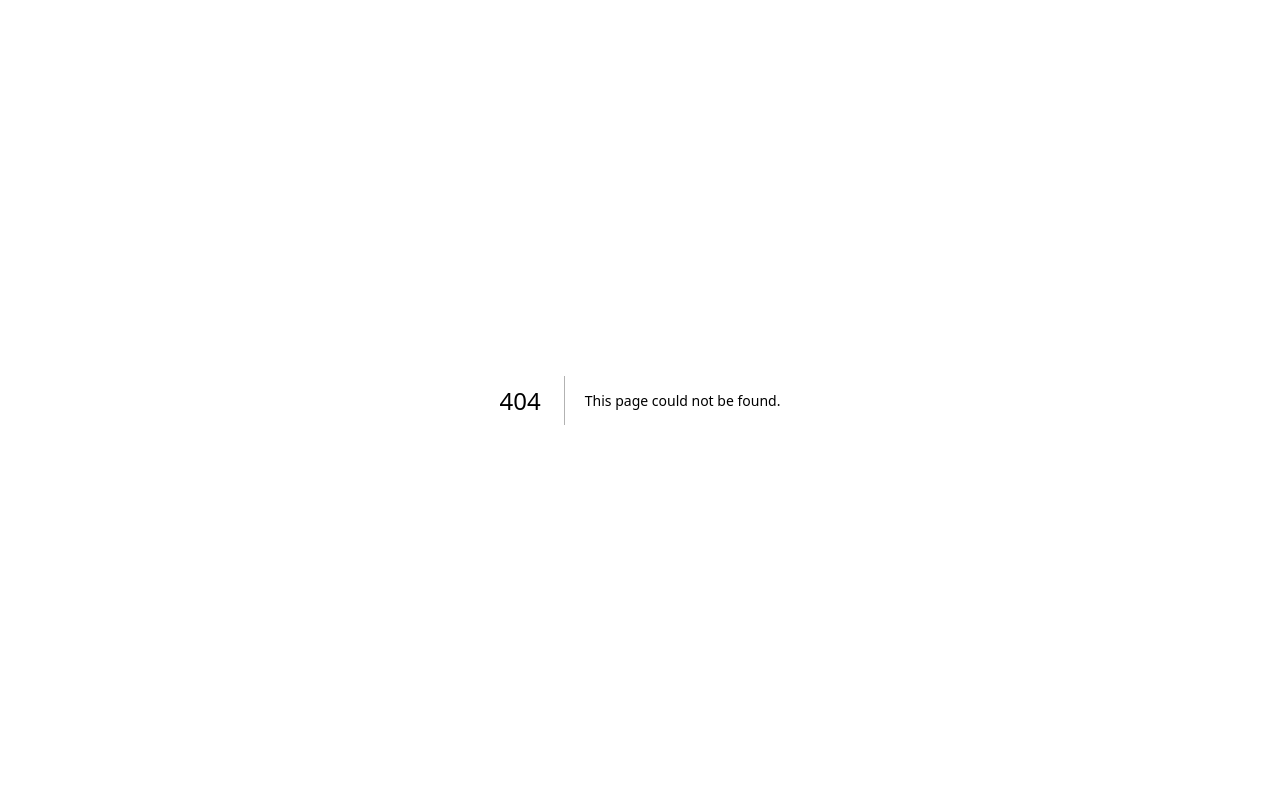
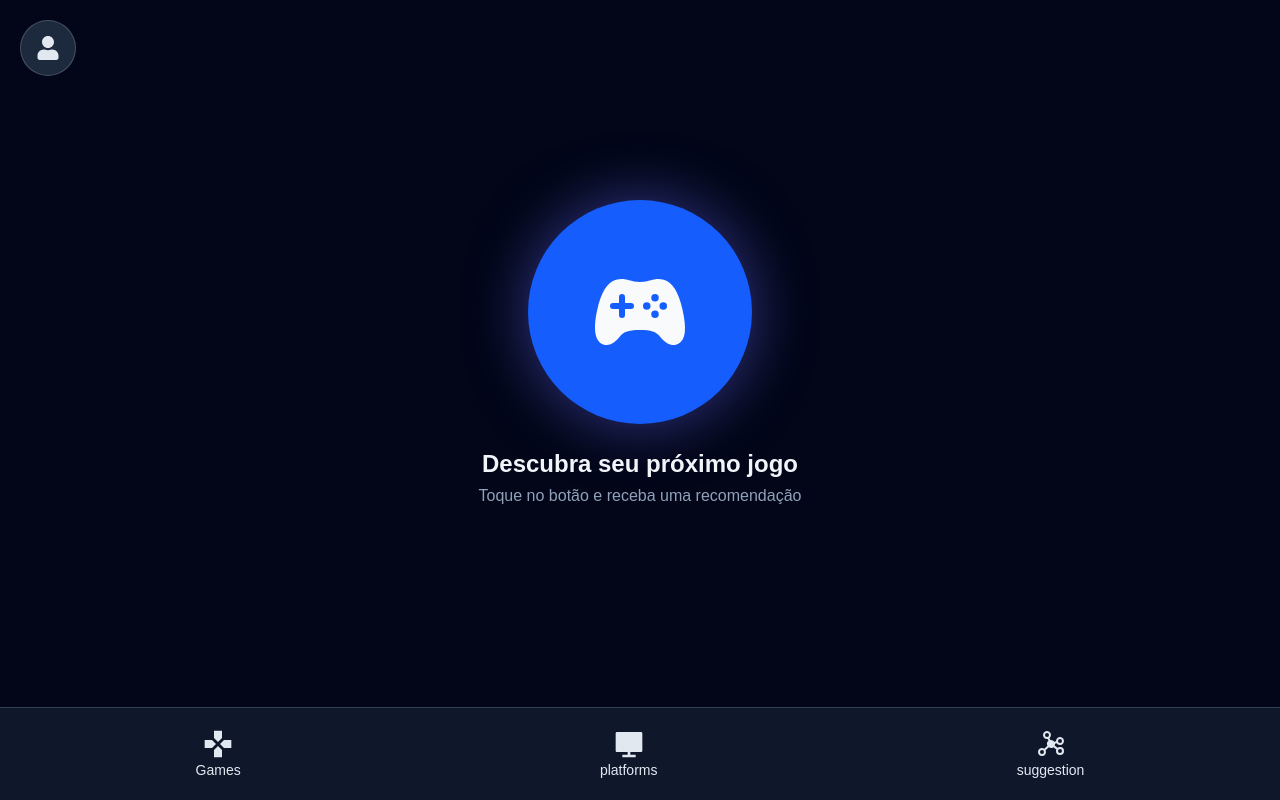
Before and after one commit to retr0lbb/nextplay, a Next.js app: page /home in a window 1280 px wide. Before the commit this address had no page. Built offline with nearby package versions, Linux system fonts and the light colour scheme.

Commit message:
feat: add home page

```diff
--- /dev/null
+++ b/src/app/home/page.tsx
@@ -0,0 +1,66 @@
+import { FaUser } from "react-icons/fa";
+import { MdGamepad } from "react-icons/md";
+import { PiGraphFill } from "react-icons/pi";
+import { RiComputerFill } from "react-icons/ri";
+import { IoGameController } from "react-icons/io5";
+import Link from "next/link";
+
+export default function HomePage() {
+  return (
+    <main className="w-full h-svh bg-slate-950 flex flex-col relative">
+      <div className="absolute top-5 left-5 size-14 bg-slate-800 border border-slate-100/20 rounded-full grid place-items-center">
+        <FaUser className="text-slate-200 size-6" />
+      </div>
+      <div className="flex flex-1 p-4">
+        <div className="flex flex-1 items-center justify-center">
+          <div className="flex flex-col items-center gap-6">
+            <button
+              type="button"
+              className="size-56 rounded-full bg-blue-600 hover:bg-blue-500 active:scale-95 transition-all flex items-center justify-center shadow-[0_0_60px_rgba(99,102,241,0.5)]"
+            >
+              <IoGameController className="size-24 text-slate-50" />
+            </button>
+
+            <div className="text-center">
+              <h1 className="text-2xl font-bold text-slate-100">
+                Descubra seu próximo jogo
+              </h1>
+              <p className="text-slate-400 mt-1">
+                Toque no botão e receba uma recomendação
+              </p>
+            </div>
+          </div>
+        </div>
+      </div>
+      <footer className="w-full py-3 px-4 border-t border-slate-700 bg-slate-900">
+        <nav className="flex items-center justify-around gap-4">
+          <div className="flex flex-1 py-2 items-center justify-around">
+            <Link
+              href={"/"}
+              className="text-slate-200 flex flex-col items-center justify-center"
+            >
+              <MdGamepad className="size-8" />
+              <p className="text-slate-200 text-sm">Games</p>
+            </Link>
+
+            <Link
+              href={"/"}
+              className="text-slate-200 flex flex-col items-center justify-center"
+            >
+              <RiComputerFill className="size-8" />
+              <p className="text-slate-200 text-sm">platforms</p>
+            </Link>
+
+            <Link
+              href={"/"}
+              className="text-slate-200 flex flex-col items-center justify-center"
+            >
+              <PiGraphFill className="size-8" />
+              <p className="text-slate-200 text-sm">suggestion</p>
+            </Link>
+          </div>
+        </nav>
+      </footer>
+    </main>
+  );
+}
```
